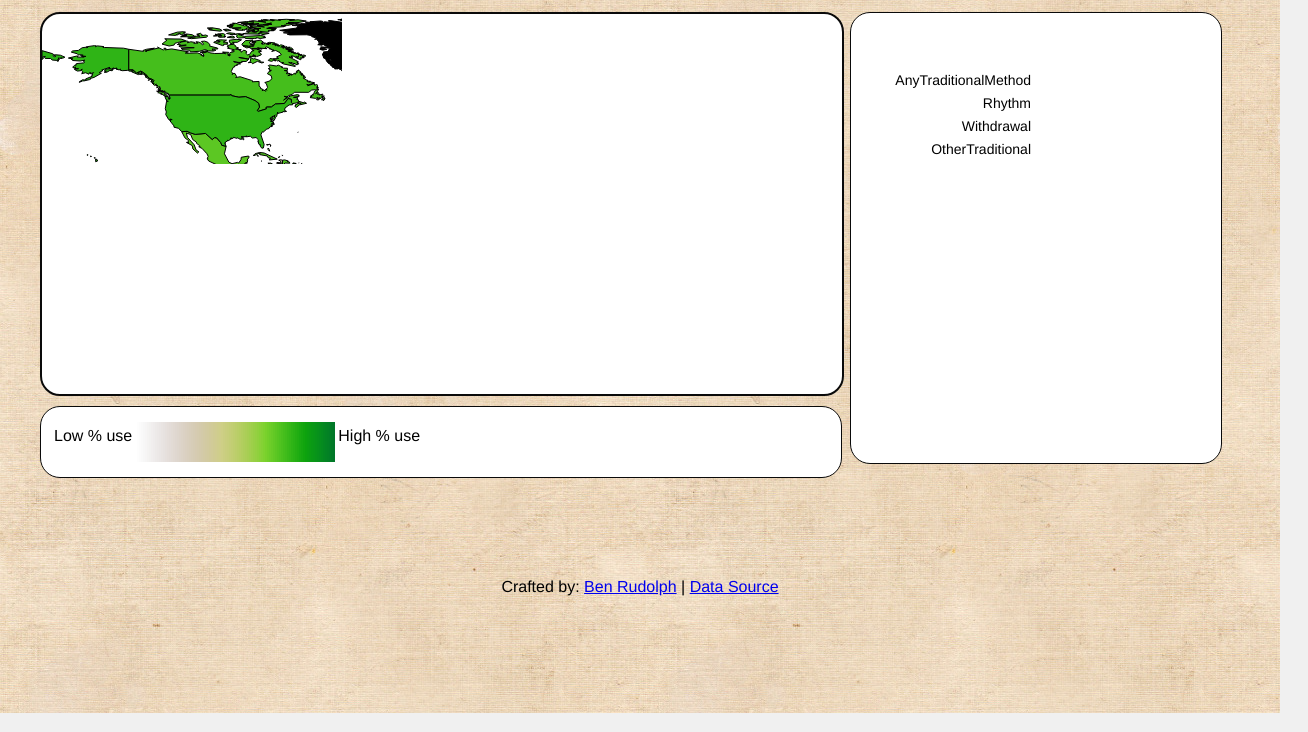
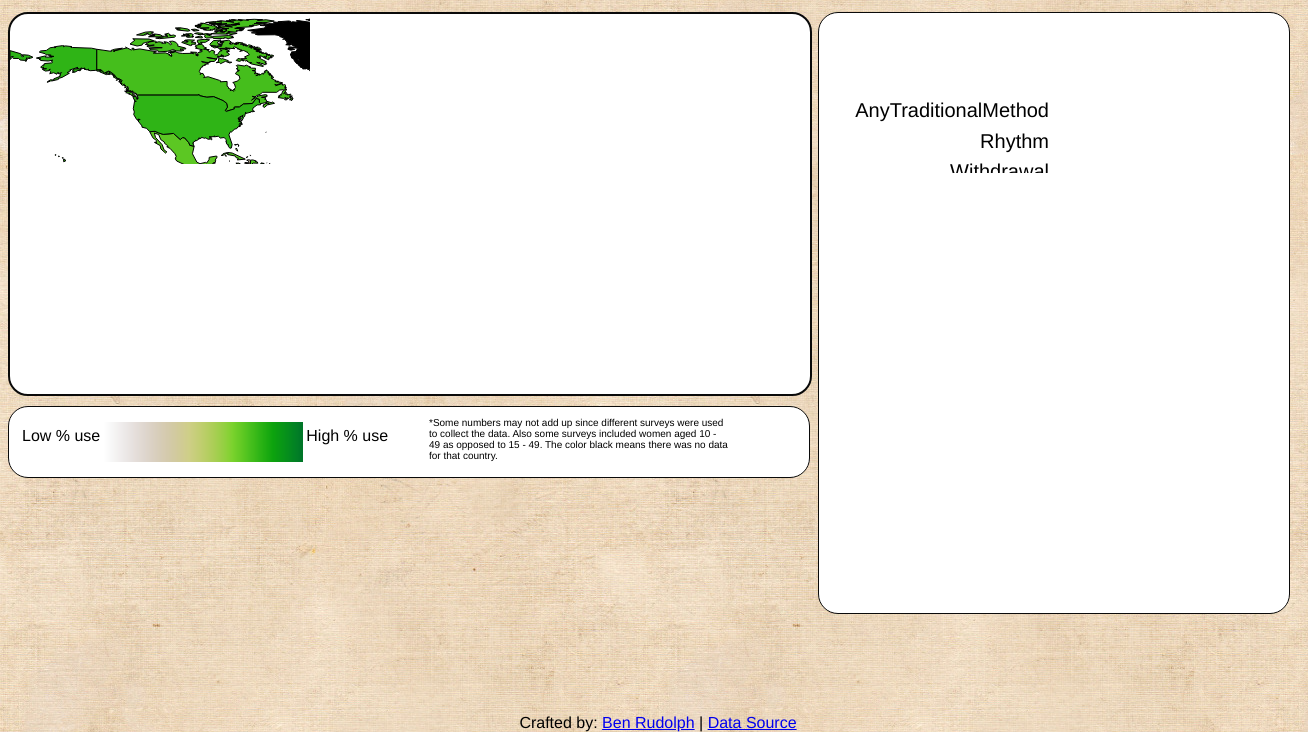
Before and after one commit to benrudolph/contraceptive_vis, a plain HTML site: page public/index.html in a window 1280 px wide. Shown: the part 87-819 px from the top of the page, 1308 px wide, since content can reach past the window. Drawn offline with Linux system fonts and the light colour scheme.

Commit message:
Made larger and more readable

```diff
--- a/public/css/style.css
+++ b/public/css/style.css
@@ -12,6 +12,7 @@ body {
   background-color: rgb(240, 240, 240);
   background-image: url(../images/texture_bg.jpg);
   background-repeat:repeat;
+  zoom: "1.3";
 }
 
 h1 {
@@ -28,7 +29,7 @@ h1 {
 }
 
 .right {
-  width: 370px;
+  width: 470px;
 }
 
 #footer {
@@ -52,15 +53,15 @@ h1 {
   background-color: white;
   border-radius: 20px;
   border: 1px solid rgb(10, 10, 10);
-  width: 370px;
-  height: 440px;
+  width: 470px;
+  height: 590px;
   float: left;
   padding-top: 10px;
   margin-left: 10px;
 }
 
 #content {
-  width: 1200px;
+  width: 1300px;
   margin: auto;
 }
 
@@ -76,6 +77,8 @@ h1 {
 #legend .gradient {
   margin: 15px 10px;
   height: 40px;
+  width: 400px;
+  float: left;
 }
 
 #legend .gradient span {
@@ -86,3 +89,10 @@ h1 {
 #legend .gradient .gradient-box {
   float: left;
 }
+
+#legend p {
+  width: 300px;
+  font-size: 10px;
+  float: left;
+}
+}
--- a/public/index.html
+++ b/public/index.html
@@ -16,10 +16,16 @@
             <div class="gradient-box"></div>
             <span>High % use</span>
           </div>
+          <p>
+          *Some numbers may not add up since different surveys were used to collect the data. Also some
+          surveys included women aged 10 - 49 as opposed to 15 - 49. The color black means there was no data
+          for that country.
+          </p>
         </div>
       </div>
       <div class="column right">
-        <div id="details"></div>
+        <div id="details">
+        </div>
       </div>
       <div id="footer">
         Crafted by: <a href="http://www.benrudolph.com">Ben Rudolph</a>&nbsp;|&nbsp;<a
--- a/public/js/contraceptives.js
+++ b/public/js/contraceptives.js
@@ -63,20 +63,23 @@
       .style("fill", function(d, i) {
         return colorInterpolater(i / 100)
       })
+      .style("stroke", function(d, i) {
+        return colorInterpolater(i / 100)
+      })
 
 
 
   function detailsChart(_data) {
 
-    var width = 370;
+    var width = 470;
     var data = _data
 
     var margin = {
-      top: 40,
+      top: 60,
       left: width / 2,
       right: 5,
-      bottom: 5,
-      between: 6
+      bottom: 20,
+      between: 9
     }
 
     var TRAD_METHODS = [
@@ -100,7 +103,7 @@
       "OtherModernMethods",
     ]
 
-    var barHeight = 20
+    var barHeight = 27
     var height = (barHeight + margin.between) * (TRAD_METHODS.length + MODERN_METHODS.length)
     console.log(height)
 
@@ -124,19 +127,27 @@
     var contraceptiveUse = 0.0
     var year = ""
 
+    container.append("text")
+      .attr("x", width / 2)
+      .attr("y", height + 30)
+      .attr("height", 20)
+      .attr("width", width)
+      .attr("text-anchor", "middle")
+      .style("font-size", "15px")
+      .text("Red denotes traditional methods; blue denotes modern methods")
+
     var labels = container.select(".barGraphContainer").selectAll(".label")
         .data(TRAD_METHODS.concat(MODERN_METHODS))
 
     labels.enter().append("text")
         .attr("x", margin.left - 5)
         .attr("y", function(d) {
-          return y(d) + barHeight / 2
+          return y(d) + (barHeight / 2) + 5
         })
         .attr("height", barHeight)
         .attr("width", margin.left)
-        .style("font-size", "14px")
+        .style("font-size", "20px")
         .style("text-anchor", "end")
-        .style("dy", ".35em")
         .text(String)
 
     function barGraph() {
@@ -165,18 +176,18 @@
         .attr("height", margin.top - 10)
         .attr("text-anchor", "middle")
         .attr("class", "title")
-        .style("font-size", "20px")
+        .style("font-size", "25px")
         .text(country + " | " + year)
 
       var subtitle = svg
         .append("text")
         .attr("x", width / 2)
-        .attr("y", 35)
+        .attr("y", 43)
         .attr("width", width)
         .attr("height", margin.top - 10)
         .attr("text-anchor", "middle")
         .attr("class", "title")
-        .style("font-size", "14px")
+        .style("font-size", "20px")
         .text("Total percentage using contraceptives: " + contraceptiveUse + "%")
 
       dataLabels.enter().append("text")
@@ -192,7 +203,7 @@
           .attr("width", 20)
           .attr("class", "data-label")
           .attr("text-anchor", "start")
-          .style("font-size", "14px")
+          .style("font-size", "20px")
           .text(function(d) { if (d.value) { return d.value + "%" } })
 
       selection.enter().append("rect")
@@ -218,7 +229,7 @@
             if (d.key === "AnyTraditionalMethod" || d.key === "AnyModernMethod") {
               return 0.8
             } else {
-              return 0.2
+              return 0.3
             }
           })
 
```
